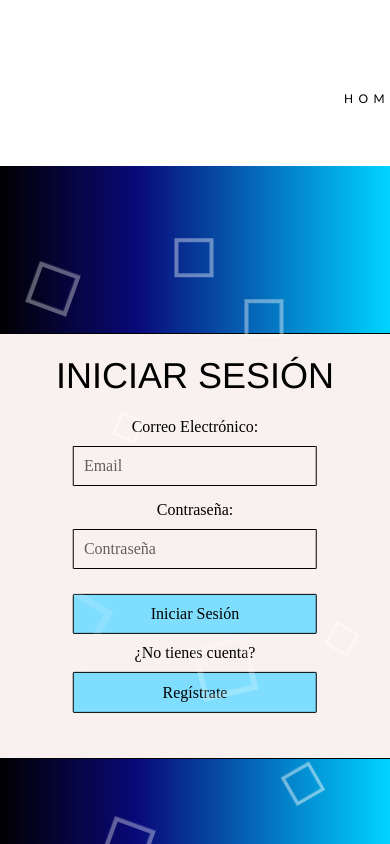
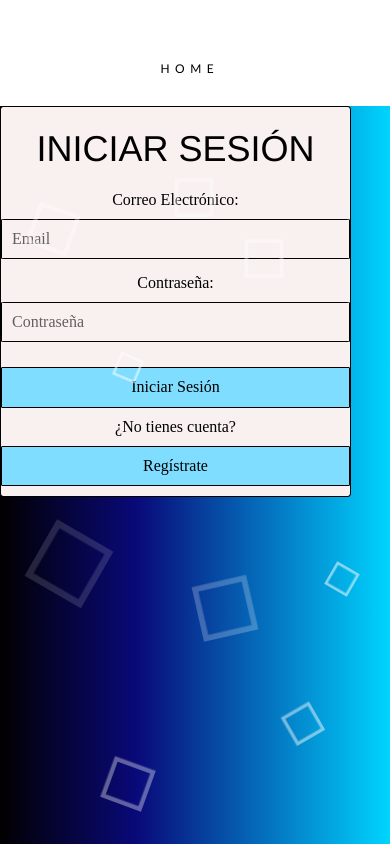
Before and after one commit to PdEXavierMY/Ironhack_Front-end, a plain HTML site: page contacto.html in a window 390 px wide. Shown: the top 844 px of the page. Drawn offline with Linux system fonts and the light colour scheme.

Commit message:
responsive

```diff
--- a/style/style.css
+++ b/style/style.css
@@ -161,6 +161,27 @@ nav a {
 
 nav a:hover {
     color: #44C0FE;
+}
+
+/* Media query para dispositivos móviles */
+@media screen and (max-width: 768px) {
+    .wrapper {
+        width: 90%; /* Cambiar el ancho al 90% del contenedor padre */
+        grid-template-columns: 1fr; /* Cambiar a una sola columna */
+    }
+
+    .titulo {
+        grid-column: 1; /* Centrar el título en la única columna */
+        grid-row: 2; /* Mover el título abajo */
+    }
+
+    nav {
+        max-width: 100%; /* Hacer que el menú ocupe todo el ancho disponible */
+    }
+
+    nav a {
+        padding: 10px; /* Reducir el espacio alrededor de los elementos del menú */
+    }
 }
 
 .banner { /*banner de la pagina*/
--- a/style/style_c.css
+++ b/style/style_c.css
@@ -93,6 +93,24 @@ button:hover {
     color: rgb(255, 255, 255);
 }
 
+
+/* Media query para dispositivos móviles */
+@media screen and (max-width: 768px) {
+    .login {
+        width: 90%; /* Cambiar el ancho al 90% del contenedor padre */
+        height: auto; /* Dejar que la altura se ajuste automáticamente */
+        top: auto; /* Reiniciar la posición superior */
+        left: 0; /* Reiniciar la posición izquierda */
+        transform: none; /* Reiniciar la transformación */
+        border-radius: 1%; /* Mantener el radio de borde */
+        text-align: center;
+    }
+
+    input, button {
+        width: 100%; /* Hacer que los campos de entrada y botones ocupen todo el ancho */
+    }
+}
+
 .box div {
     position: absolute;
     width: 60px;
```
